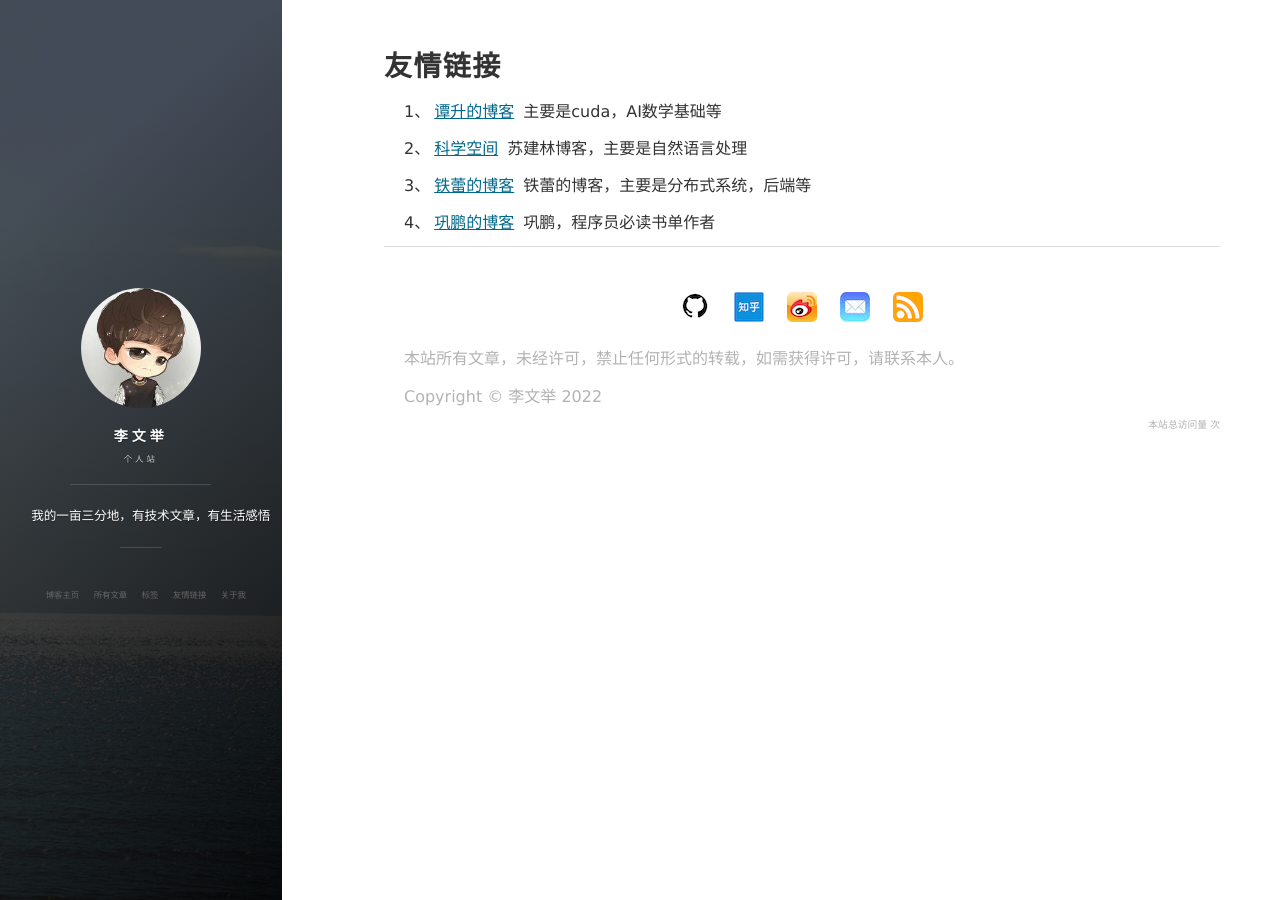
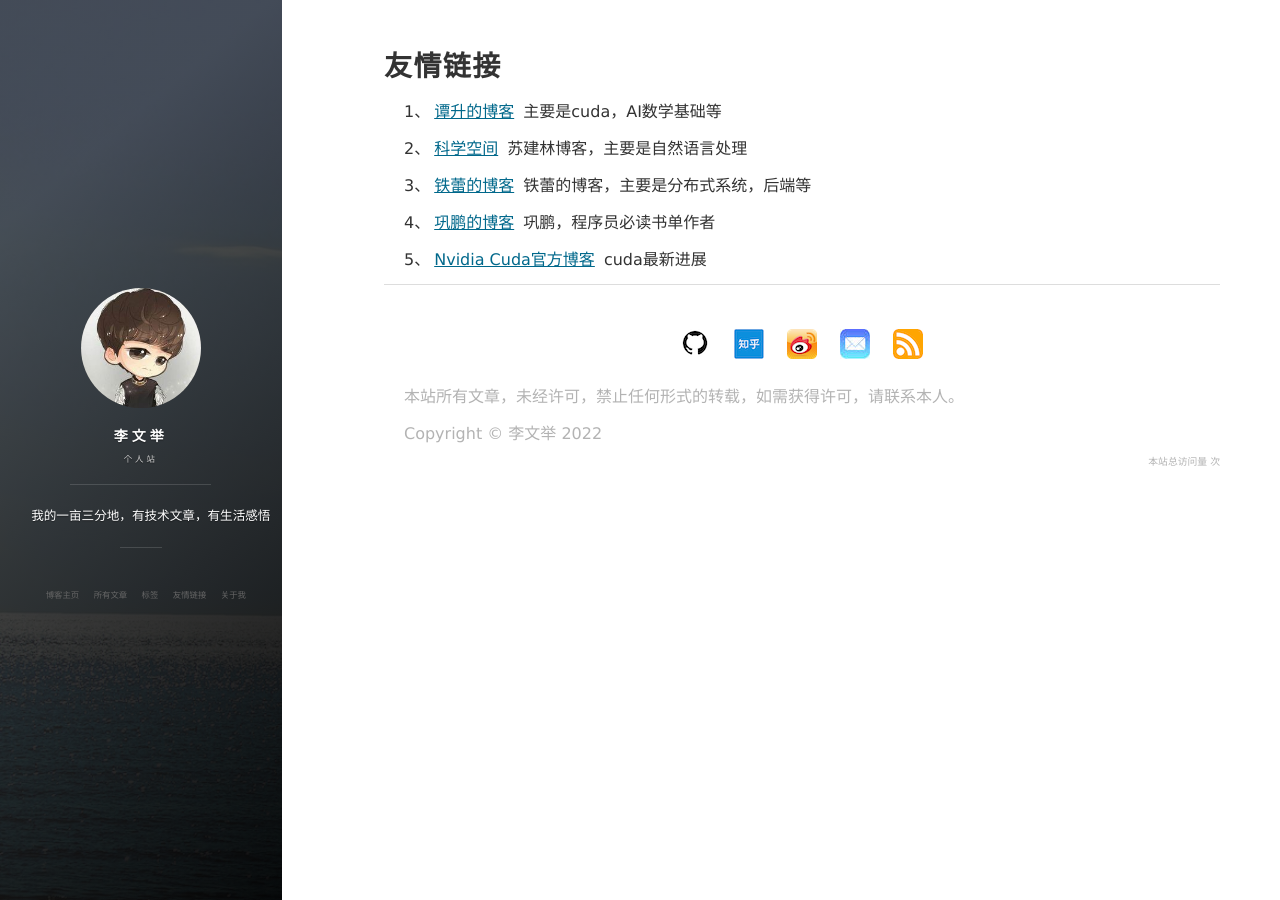
Before and after one commit to liwenju0/liwenju0.github.io, a Jekyll site: the page built from friendlinks.md, in a window 1280 px wide. Built offline with Jekyll 4.4.1, drawn with Linux system fonts in a browser that asks for light colours; nearby versions of some CDN libraries; comment, search, counter and statistics services are not loaded.

Commit message:
添加nvidia链接

```diff
--- a/friendlinks.md
+++ b/friendlinks.md
@@ -10,3 +10,5 @@ title: 友情链接
 3、[铁蕾的博客](http://zhangtielei.com/)  铁蕾的博客，主要是分布式系统，后端等
 
 4、[巩鹏的博客](https://blog.lucida.me/)  巩鹏，程序员必读书单作者
+
+5、[Nvidia Cuda官方博客](https://developer.nvidia.com/zh-cn/blog) cuda最新进展
```
